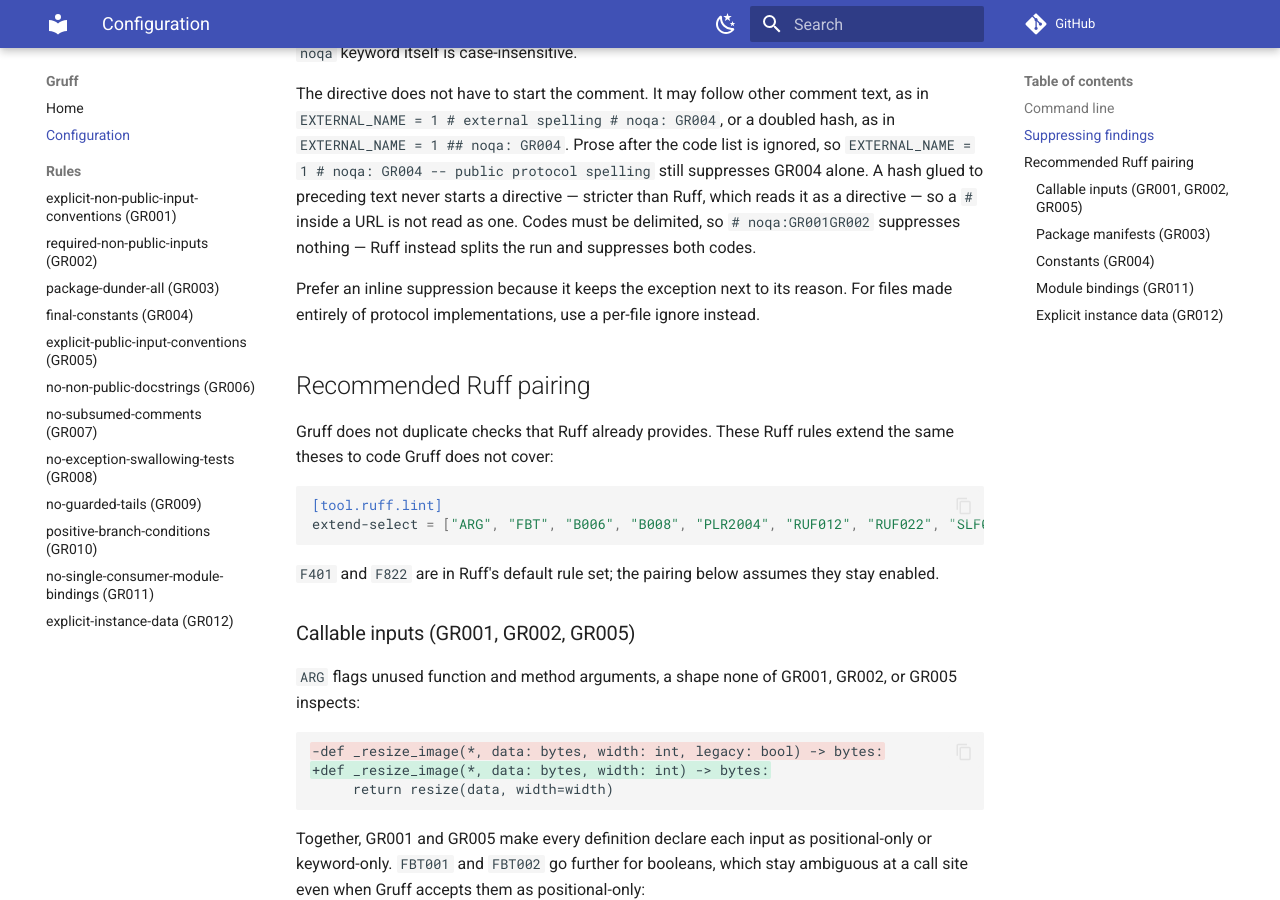
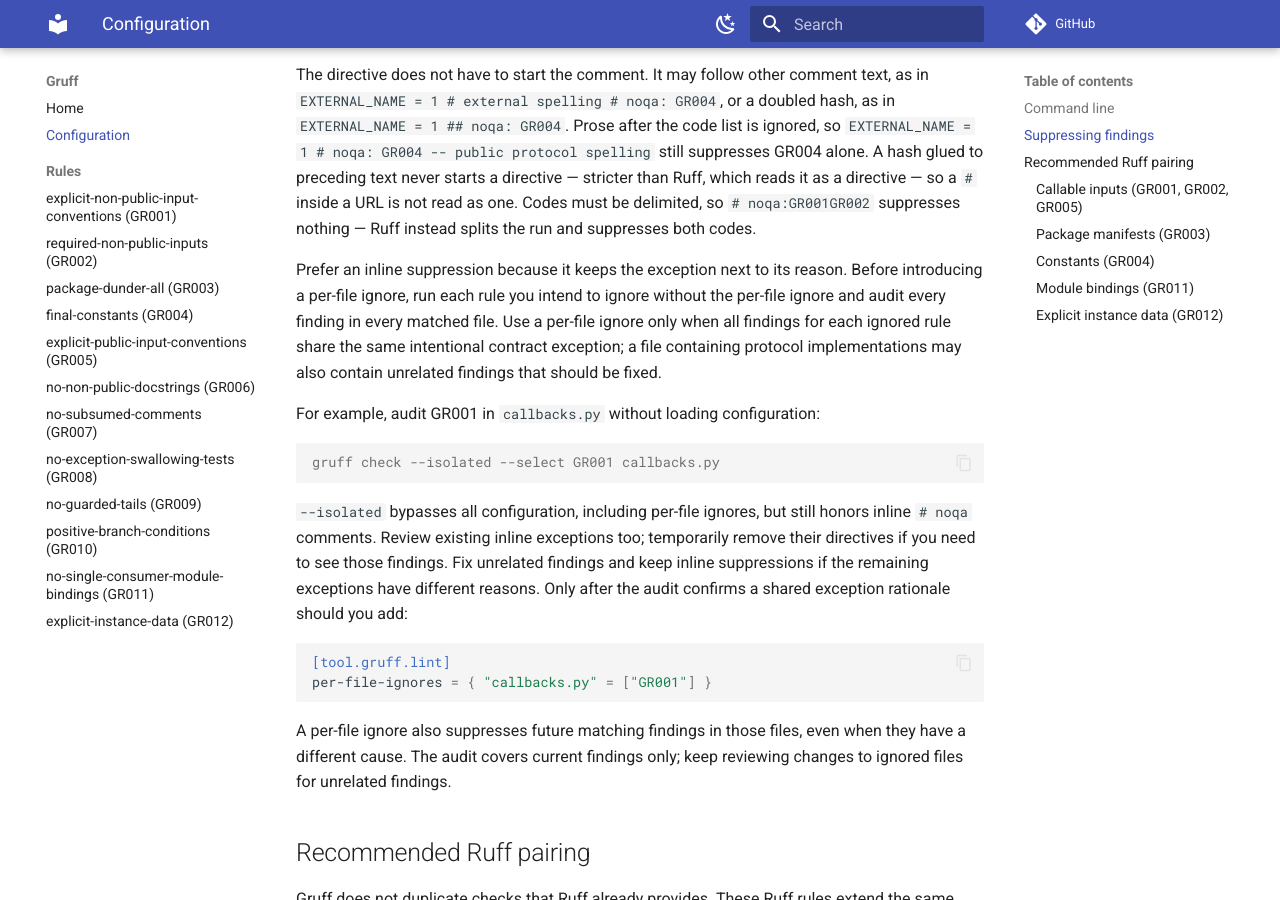
Before and after one commit to wkentaro/gruff, an MkDocs documentation site: the page built from docs/configuration.md, in a window 1280 px wide and 900 px high, scrolled down 1337 px. Built offline with MkDocs 1.6.1 and Material for MkDocs 9.7.7, drawn with Linux system fonts in a browser that asks for light colours; comment, search, counter and statistics services are not loaded; some of the changed text lies outside the part shown.

Commit message:
docs: require an audit before per-file ignores
Keep inline suppressions as the default and reserve per-file ignores for
findings with a shared intentional contract exception. Document how to
audit without configuration and warn that later findings are hidden too.

````diff
--- a/docs/configuration.md
+++ b/docs/configuration.md
@@ -55,7 +54,22 @@ A bare `# noqa` suppresses every rule on the line, and `# noqa: GR001,GR002` sup
 
 The directive does not have to start the comment. It may follow other comment text, as in `EXTERNAL_NAME = 1  # external spelling  # noqa: GR004`, or a doubled hash, as in `EXTERNAL_NAME = 1  ## noqa: GR004`. Prose after the code list is ignored, so `EXTERNAL_NAME = 1  # noqa: GR004 -- public protocol spelling` still suppresses GR004 alone. A hash glued to preceding text never starts a directive — stricter than Ruff, which reads it as a directive — so a `#` inside a URL is not read as one. Codes must be delimited, so `# noqa:GR001GR002` suppresses nothing — Ruff instead splits the run and suppresses both codes.
 
-Prefer an inline suppression because it keeps the exception next to its reason. For files made entirely of protocol implementations, use a per-file ignore instead.
+Prefer an inline suppression because it keeps the exception next to its reason. Before introducing a per-file ignore, run each rule you intend to ignore without the per-file ignore and audit every finding in every matched file. Use a per-file ignore only when all findings for each ignored rule share the same intentional contract exception; a file containing protocol implementations may also contain unrelated findings that should be fixed.
+
+For example, audit GR001 in `callbacks.py` without loading configuration:
+
+```console
+gruff check --isolated --select GR001 callbacks.py
+```
+
+`--isolated` bypasses all configuration, including per-file ignores, but still honors inline `# noqa` comments. Review existing inline exceptions too; temporarily remove their directives if you need to see those findings. Fix unrelated findings and keep inline suppressions if the remaining exceptions have different reasons. Only after the audit confirms a shared exception rationale should you add:
+
+```toml
+[tool.gruff.lint]
+per-file-ignores = { "callbacks.py" = ["GR001"] }
+```
+
+A per-file ignore also suppresses future matching findings in those files, even when they have a different cause. The audit covers current findings only; keep reviewing changes to ignored files for unrelated findings.
 
 ## Recommended Ruff pairing
 
````
Also changed, not shown: other parts of docs/configuration.md (+0 -1 lines), docs/rules/explicit-non-public-input-conventions.md (+1 -1 lines), docs/rules/explicit-public-input-conventions.md (+1 -1 lines).
